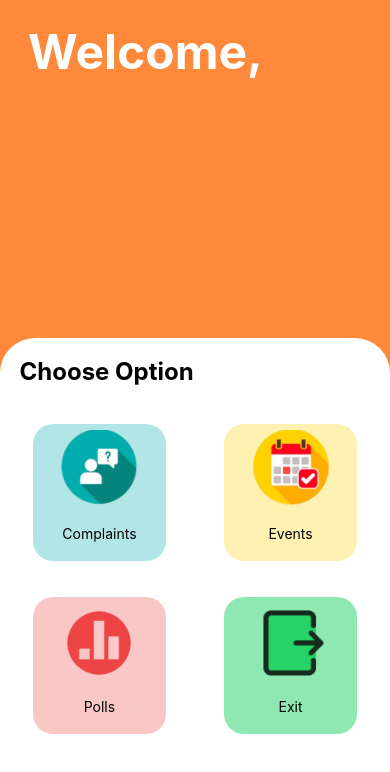
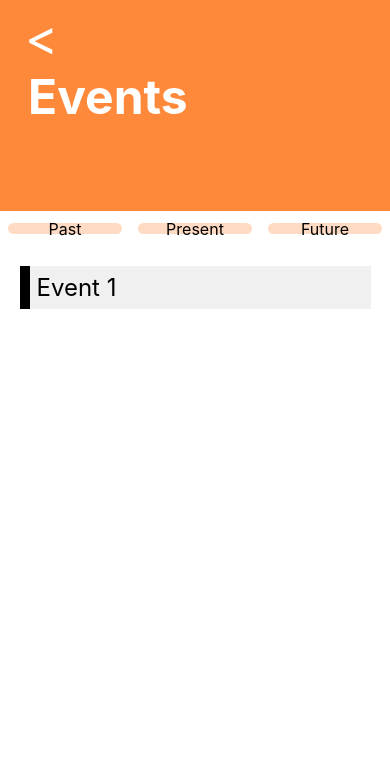
Before and after one commit to EffDuBois/poll-app, a React Native app: screen /PollsPage in a window 390 px wide. Shown: the top 772 px of the page. Built offline with nearby package versions, Linux system fonts and the light colour scheme.

Commit message:
added a events page and event card

```diff
--- a/App.js
+++ b/App.js
@@ -15,9 +15,9 @@ export default function App() {
     <SafeAreaWrap>
       <NavigationContainer>
         <Stack.Navigator>
-          <Stack.Screen options={{header: () => null}} name="HomePage" component={HomePage} />
-          <Stack.Screen options={{header: () => null}} name="ComplaintsPage" component={ComplaintsPage} />
-          <Stack.Screen options={{header: () => null}} name="ComplaintsForm" component={ComplaintsForm} />
+          {/* <Stack.Screen options={{header: () => null}} name="HomePage" component={HomePage} /> */}
+          {/* <Stack.Screen options={{header: () => null}} name="ComplaintsPage" component={ComplaintsPage} /> */}
+          {/* <Stack.Screen options={{header: () => null}} name="ComplaintsForm" component={ComplaintsForm} /> */}
           <Stack.Screen options={{header: () => null}} name="EventsPage" component={EventsPage} />
         </Stack.Navigator>
       </NavigationContainer>
--- a/Components/ComplaintsPage/ComplaintsMenu.js
+++ b/Components/ComplaintsPage/ComplaintsMenu.js
@@ -5,6 +5,16 @@ import ComplaintCard from "../Util/ComplaintCard";
 import { useState } from "react";
 
 export default function ComplaintsMenu() {
+
+    //refreshing state and funciton
+    const [Refreshing, setRefreshing] = useState(false);
+    const onRefresh = () => {
+      setRefreshing(true);
+      setComplaintList([...ComplaintList, { name: "added element", status: "Solved" }]); //add getter function instead of added element
+      setRefreshing(false);
+    }
+
+  //complaint list state
   const [ComplaintList, setComplaintList] = useState([
     { name: "Broken road", status: "Solved" },
     { name: "Dirty Road", status: "Processing" },
@@ -17,14 +27,6 @@ export default function ComplaintsMenu() {
     { name: "Bui Highway", status: "Declined" },
   ]);
 
-  const [Refreshing, setRefreshing] = useState(false);
-
-  const onRefresh = () => {
-    setRefreshing(true);
-    setComplaintList([...ComplaintList, { name: "added element", status: "Solved" }]); //add getter function instead of added element
-    setRefreshing(false);
-  }
-
   return (
     <View style={[GlobalStyles.menu, styles.menu]}>
       <AppText style={GlobalStyles.headerText}>History</AppText>
@@ -33,12 +35,12 @@ export default function ComplaintsMenu() {
           <RefreshControl refreshing={Refreshing} onRefresh={onRefresh} />
         }
       >
-        {ComplaintList.map((list) => {
+        {ComplaintList.map((item) => {
           return (
             <ComplaintCard
-              key={list.name}
-              name={list.name}
-              status={list.status}
+              key={item.name}
+              name={item.name}
+              status={item.status}
             />
           );
         })}
--- a/Components/EventsPage/EventsPage.js
+++ b/Components/EventsPage/EventsPage.js
@@ -1,18 +1,45 @@
+import { useState } from "react";
 import { View } from "react-native";
 import GlobalStyles from "../StyleComponents/GlobalStyles";
 import BackButton from "../Util/BackButton";
+import EventCard from "../Util/EventCard";
 import Hero from "../Util/Hero";
 import Menu from "../Util/Menu";
-import SelectButton from "../Util/SelectButton";
 import SelectArray from "./SelectArray";
 
 export default function EventsPage() {
+
+  const [Refreshing, setRefreshing] = useState(false);
+  const onRefresh = () => {
+    setRefreshing(true);
+    setComplaintList([...ComplaintList, { name: "added element", status: "Solved" }]); //add getter function instead of added element
+    setRefreshing(false);
+  }
+
+
+  const [PresentEventList, setPresentEventList] = useState([
+    {name: "Event 1"},
+  ])
+
+  const [PastEventList, setPastEventList] = useState([
+    {name: "Event 1"},
+  ])
+
+  const [FutureEventList, setFutureEventList] = useState([
+    {name: "Event 1"},
+  ])
+
   return (
     <View style={GlobalStyles.background}>
       <BackButton />
       <Hero>Events</Hero>
       <Menu>
         <SelectArray/>
+        {PresentEventList.map((item) => {
+          return(
+          <EventCard key={item.name}
+          name={item.name} />)
+        })}
       </Menu>
     </View>
   );
--- a/Components/EventsPage/SelectArray.js
+++ b/Components/EventsPage/SelectArray.js
@@ -1,12 +1,18 @@
-import { View } from "react-native";
+import { StyleSheet, View } from "react-native";
 import SelectButton from "../Util/SelectButton";
 
 export default function SelectArray() {
     return(
-        <View>
+        <View style={styles.array} >
             <SelectButton buttonName={"Past"} />
             <SelectButton buttonName={"Present"} />
             <SelectButton buttonName={"Future"} />
         </View>
     )
 }
+
+const styles = StyleSheet.create({
+    array: {
+        flexDirection: "row",
+    }
+})
--- /dev/null
+++ b/Components/Util/EventCard.js
@@ -0,0 +1,21 @@
+import { StyleSheet, TouchableOpacity } from "react-native";
+import AppText from "./AppText";
+
+
+export default function EventCard(props) {
+    return(
+        <TouchableOpacity style={styles.card}>
+            <AppText>{props.name}</AppText>
+        </TouchableOpacity>
+    )
+}
+
+const styles = StyleSheet.create({
+    card: {
+        alignSelf: "stretch",
+        backgroundColor: 'rgba(0, 0, 0, 0.06)',
+        margin: '5%',
+        borderLeftWidth: 10,
+        padding: 7,
+    }
+})
--- a/Components/Util/SelectButton.js
+++ b/Components/Util/SelectButton.js
@@ -14,12 +14,12 @@ export default function SelectButton(props) {
 
 const styles = StyleSheet.create({
     button:{
-      margin: 30,
+      flex: 1,
+      margin: '2%',
+      height: '30%',
       alignSelf: "center",
       backgroundColor: "rgba(255, 137, 59, 0.3)",
       borderRadius: 100,
-      paddingVertical: 15,
-      paddingHorizontal: 90,
     },
 
     buttonFont: {
```
